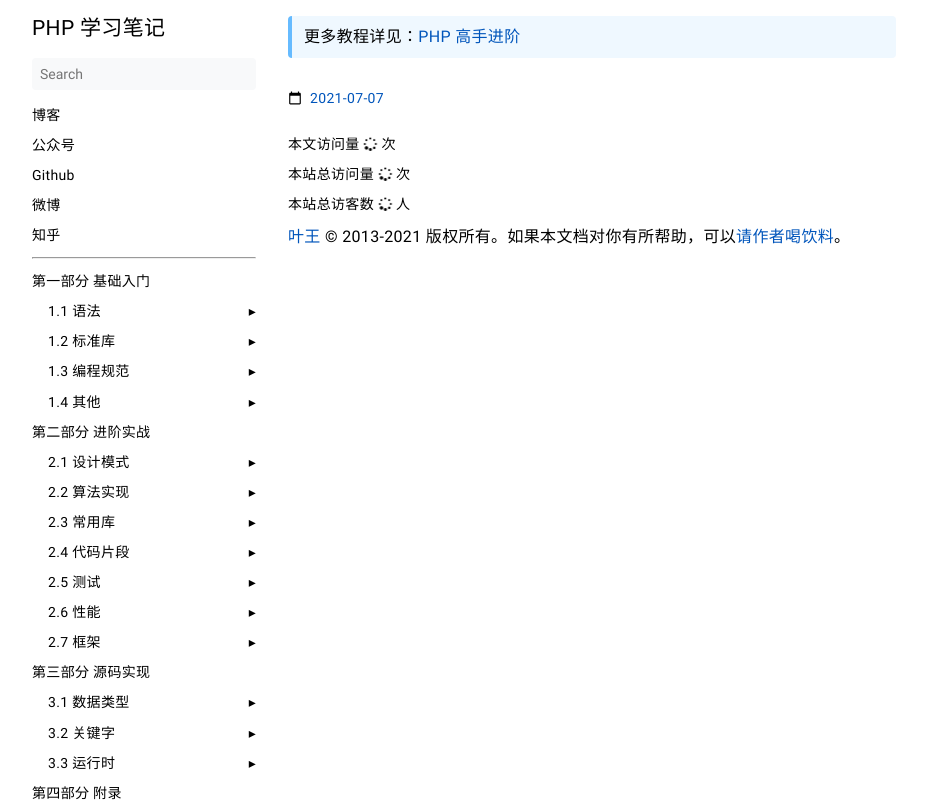
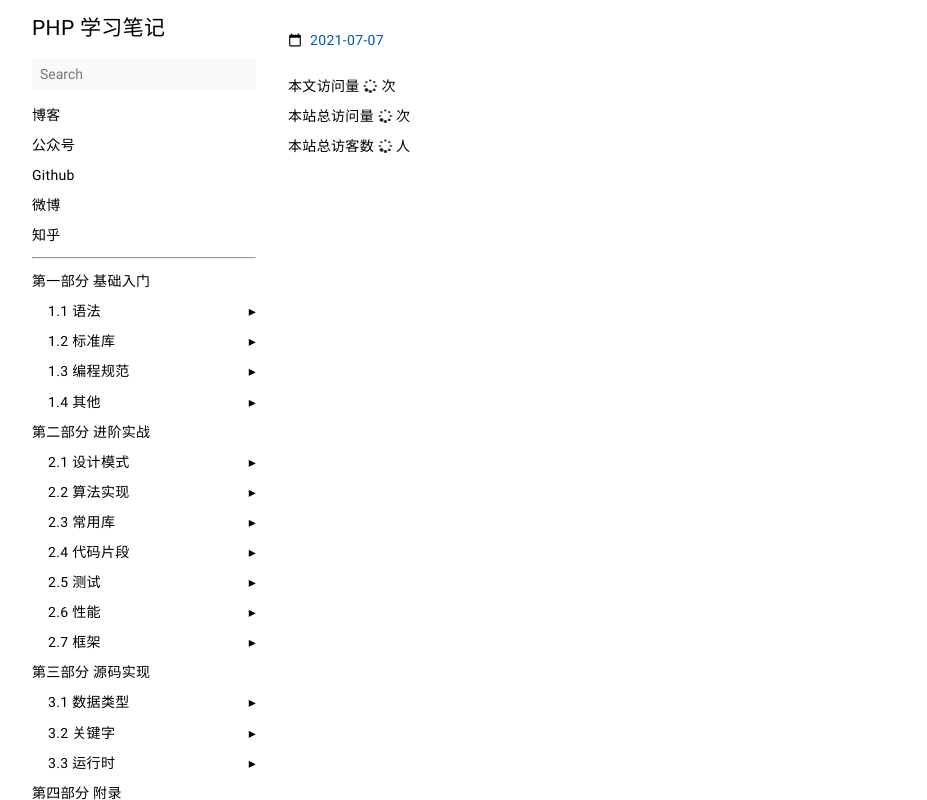
Before and after one commit to ikingye/study-php, a plain HTML site: page index.html in a window 1280 px wide. Shown: the whole page, without its empty margins (48-975 px from the left). Drawn offline with Linux system fonts and the light colour scheme; some packages are replaced by stand-ins of ours; a script that the page names is missing.

Commit message:
rebuilding site Tue Jan 18 14:52:29 CST 2022

```diff
--- a/index.html
+++ b/index.html
@@ -5,7 +5,7 @@
   <meta name="generator" content="Hugo 0.87.0" />
   <meta charset="UTF-8">
 <meta name="viewport" content="width=device-width, initial-scale=1.0">
-<meta name="description" content="更多教程详见：PHP 高手进阶  ">
+<meta name="description" content="">
 <meta name="theme-color" content="#FFFFFF"><meta property="og:title" content="首页" />
 <meta property="og:description" content="" />
 <meta property="og:type" content="website" />
@@ -638,11 +638,7 @@ https://github.com/alex-shpak/hugo-book
 
 
 
-  <article id="article" class="markdown"><blockquote class="book-hint info">
-  更多教程详见：<a href="https://kingye.me/advanced-php/">PHP 高手进阶</a>
-</blockquote>
-
-</article>
+  <article id="article" class="markdown"></article>
 
 
 
@@ -680,29 +676,6 @@ https://github.com/alex-shpak/hugo-book
 
 
 
-  <div class="book-comments">
-<script src="https://utteranc.es/client.js"
-  repo="ikingye/study-php"
-  issue-term="pathname"
-  theme="github-light"
-  crossorigin="anonymous"
-  async
-></script>
-
-<div id="footer">
-  <p>
-    <a href="https://kingye.me">叶王</a> &copy; 2013-2021
-    版权所有。如果本文档对你有所帮助，可以<a
-      href="https://cdn.jsdelivr.net/gh/ikingye/imagehost/picgo/20200428110046.png"
-      target="_blank"
-      rel="noopener noreferrer"
-      >请作者喝饮料</a
-    >。
-  </p>
-</div>
-
-</div>
-
 
 
       <label for="menu-control" class="hidden book-menu-overlay"></label>
```
